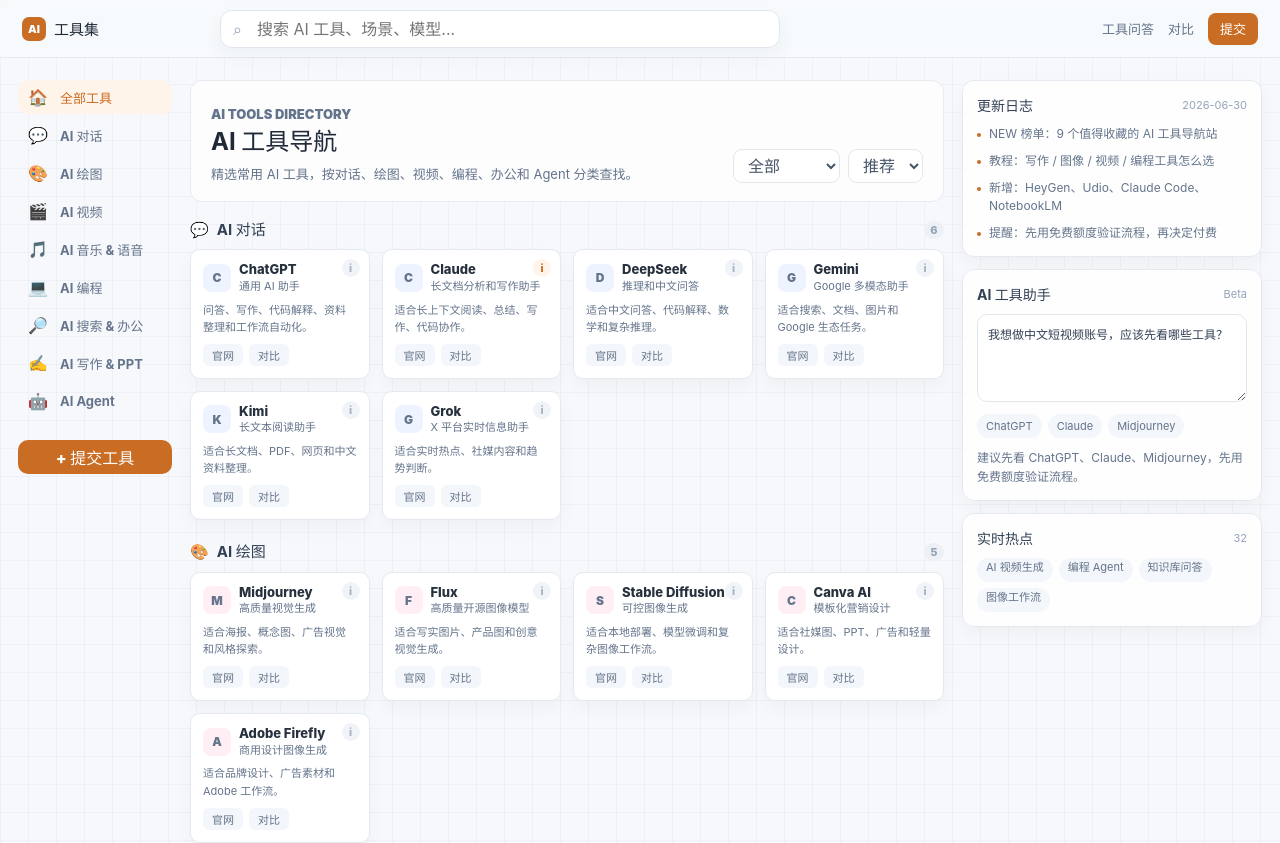
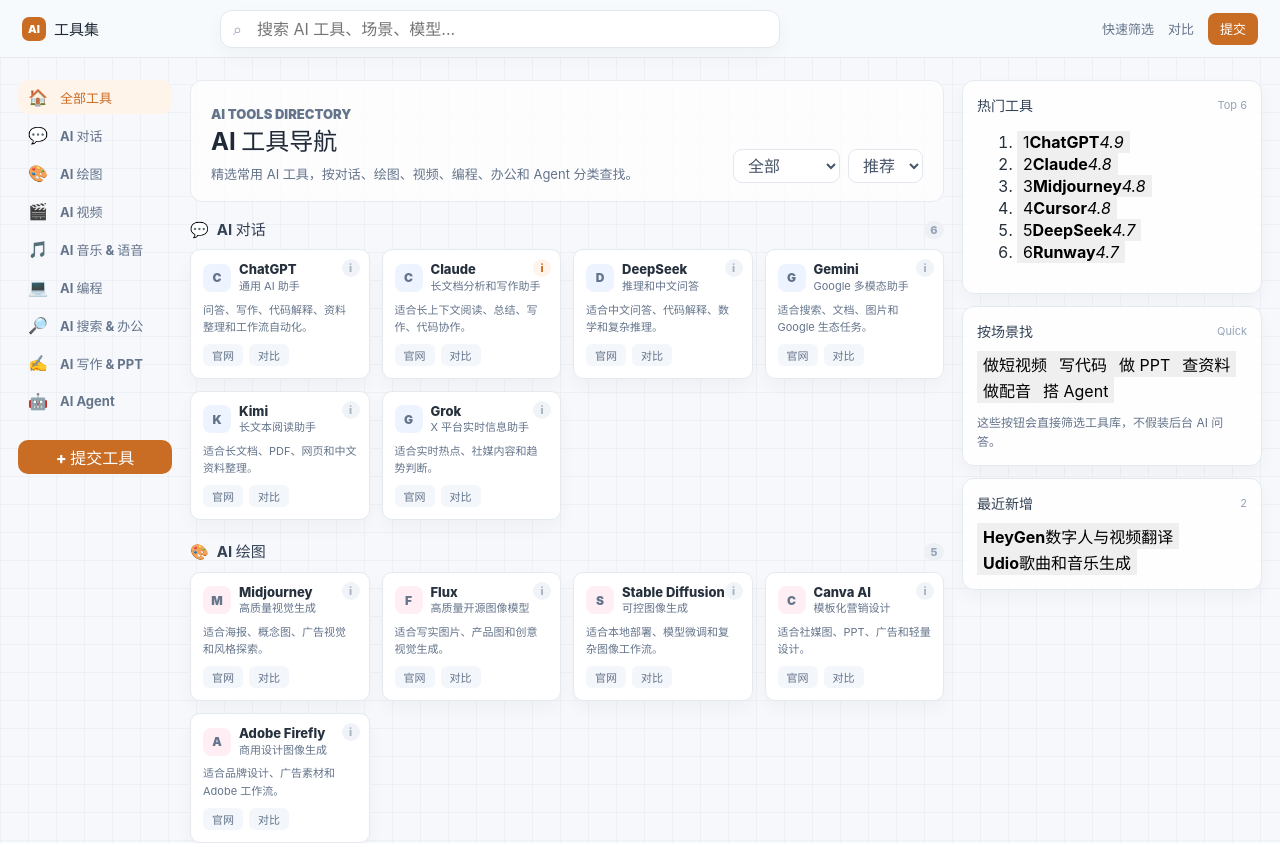
Before and after one commit to nanlis/tools-hub-ai-guide, a React (Vite) app: page / in a window 1280 px wide. Shown: the top 843 px of the page. Built offline with nearby package versions, Linux system fonts and the light colour scheme.

Commit message:
Replace fake right rail src/App.tsx

```diff
--- a/src/App.tsx
+++ b/src/App.tsx
@@ -392,11 +392,13 @@
   },
 ]
 
-const updates = [
-  'NEW 榜单：9 个值得收藏的 AI 工具导航站',
-  '教程：写作 / 图像 / 视频 / 编程工具怎么选',
-  '新增：HeyGen、Udio、Claude Code、NotebookLM',
-  '提醒：先用免费额度验证流程，再决定付费',
+const scenarioShortcuts = [
+  { label: '做短视频', query: '视频' },
+  { label: '写代码', query: '代码' },
+  { label: '做 PPT', query: 'PPT' },
+  { label: '查资料', query: '搜索' },
+  { label: '做配音', query: '配音' },
+  { label: '搭 Agent', query: 'Agent' },
 ]
 
 const priceOptions = ['全部', '免费', '免费增值', '付费'] as const
@@ -409,7 +411,6 @@
   const [sort, setSort] = useState('推荐')
   const [favorites, setFavorites] = useState<number[]>([1, 19])
   const [compare, setCompare] = useState<number[]>([])
-  const [assistantQuestion, setAssistantQuestion] = useState('我想做中文短视频账号，应该先看哪些工具？')
   const [showSubmit, setShowSubmit] = useState(false)
 
   const visibleTools = useMemo(() => {
@@ -437,7 +438,8 @@
     }))
     .filter((item) => item.tools.length > 0)
   const comparedTools = tools.filter((tool) => compare.includes(tool.id))
-  const suggestedTools = visibleTools.slice(0, 3)
+  const topTools = [...tools].sort((a, b) => b.score - a.score).slice(0, 6)
+  const newTools = tools.filter((tool) => tool.isNew)
 
   function toggleFavorite(id: number) {
     setFavorites((current) => (current.includes(id) ? current.filter((item) => item !== id) : [...current, id]))
@@ -472,7 +474,7 @@
           />
         </label>
         <nav className="nav-links" aria-label="快捷导航">
-          <a href="#assistant">工具问答</a>
+          <a href="#assistant">快速筛选</a>
           <a href="#compare">对比</a>
           <button type="button" onClick={() => setShowSubmit(true)}>
             提交
@@ -597,44 +599,54 @@
         <aside className="right-rail" id="assistant">
           <section className="rail-card">
             <div className="rail-title">
-              <strong>更新日志</strong>
-              <span>2026-06-30</span>
+              <strong>热门工具</strong>
+              <span>Top {topTools.length}</span>
             </div>
-            <ul className="updates">
-              {updates.map((item) => (
-                <li key={item}>{item}</li>
+            <ol className="rank-list">
+              {topTools.map((tool, index) => (
+                <li key={tool.id}>
+                  <button type="button" onClick={() => setQuery(tool.name)}>
+                    <span>{index + 1}</span>
+                    <strong>{tool.name}</strong>
+                    <em>{tool.score}</em>
+                  </button>
+                </li>
               ))}
-            </ul>
+            </ol>
           </section>
           <section className="rail-card">
             <div className="rail-title">
-              <strong>AI 工具助手</strong>
-              <span>Beta</span>
+              <strong>按场景找</strong>
+              <span>Quick</span>
             </div>
-            <textarea
-              aria-label="输入需求"
-              value={assistantQuestion}
-              onChange={(event) => setAssistantQuestion(event.target.value)}
-            />
-            <div className="suggestions">
-              {suggestedTools.map((tool) => (
-                <button type="button" key={tool.id} onClick={() => setQuery(tool.name)}>
-                  {tool.name}
+            <div className="scenario-list">
+              {scenarioShortcuts.map((item) => (
+                <button
+                  type="button"
+                  key={item.label}
+                  onClick={() => {
+                    setCategory('全部')
+                    setQuery(item.query)
+                  }}
+                >
+                  {item.label}
                 </button>
               ))}
             </div>
-            <p>建议先看 {suggestedTools.map((tool) => tool.name).join('、') || '当前筛选结果'}，先用免费额度验证流程。</p>
+            <p>这些按钮会直接筛选工具库，不假装后台 AI 问答。</p>
           </section>
           <section className="rail-card">
             <div className="rail-title">
-              <strong>实时热点</strong>
-              <span>{visibleTools.length}</span>
+              <strong>最近新增</strong>
+              <span>{newTools.length}</span>
             </div>
-            <div className="topic-list">
-              <span>AI 视频生成</span>
-              <span>编程 Agent</span>
-              <span>知识库问答</span>
-              <span>图像工作流</span>
+            <div className="new-list">
+              {newTools.map((tool) => (
+                <button type="button" key={tool.id} onClick={() => setQuery(tool.name)}>
+                  <strong>{tool.name}</strong>
+                  <span>{tool.tagline}</span>
+                </button>
+              ))}
             </div>
           </section>
         </aside>
```
